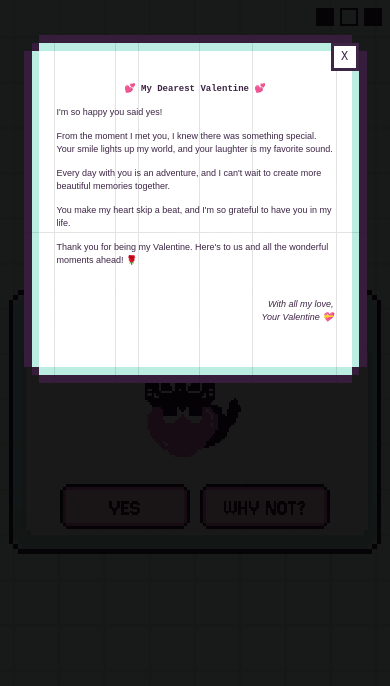
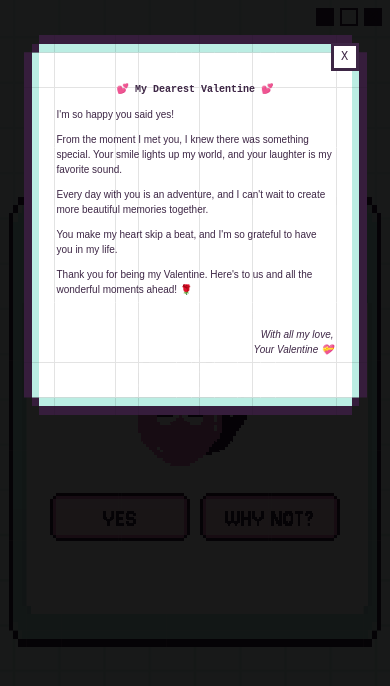
Before and after one commit to loopypoopp/willubemyvalentine, a plain HTML site: page index.html in a window 390 px wide. Both pictures are taken after a click on the picture 124 px from the left and 506 px from the top of the page. Drawn offline with Linux system fonts and the light colour scheme.

Commit message:
Update index.html

```diff
--- a/index.html
+++ b/index.html
@@ -98,7 +98,7 @@
         .container {
             max-width: 900px;
             width: 90%;
-            aspect-ratio: 2000 / 1421; /* Maintains original frame ratio */
+            aspect-ratio: 2000 / 1421; /* Maintains original frame ratio on desktop */
             position: relative;
             /* Using your frame as background */
             background: url('your-frame.png') center/contain no-repeat;
@@ -323,8 +323,11 @@
 
             .container {
                 width: 95%;
-                max-width: 500px;
-                padding: 7% 5%;
+                max-width: none; /* Remove max-width limit */
+                aspect-ratio: auto; /* Allow stretching on mobile */
+                min-height: 500px; /* Ensure minimum height */
+                background-size: 100% 100%; /* Stretch frame to fit */
+                padding: 60px 30px;
             }
 
             .frame-content {
@@ -338,12 +341,12 @@
             }
 
             .character {
-                max-width: 120px;
+                max-width: 140px;
                 margin: 15px 0;
             }
 
             .btn-image {
-                max-width: 150px;
+                max-width: 160px;
             }
 
             .buttons {
@@ -413,8 +416,10 @@
 
             .container {
                 width: 98%;
-                max-width: 380px;
-                padding: 6% 4%;
+                aspect-ratio: auto; /* Allow stretching */
+                min-height: 450px;
+                background-size: 100% 100%; /* Stretch frame */
+                padding: 50px 25px;
             }
 
             .frame-content {
@@ -422,18 +427,18 @@
             }
 
             .question {
-                font-size: 8px;
+                font-size: 9px;
                 line-height: 1.5;
                 margin: 8px 0 12px 0;
             }
 
             .character {
-                max-width: 100px;
+                max-width: 120px;
                 margin: 12px 0;
             }
 
             .btn-image {
-                max-width: 130px;
+                max-width: 140px;
             }
 
             .buttons {
@@ -460,12 +465,12 @@
             }
 
             .letter-content h2 {
-                font-size: 9px;
+                font-size: 10px;
                 margin-bottom: 12px;
             }
 
             .letter-content p {
-                font-size: 9px;
+                font-size: 10px;
                 margin-bottom: 10px;
                 line-height: 1.5;
             }
@@ -509,24 +514,32 @@
         /* Extra small phones */
         @media (max-width: 380px) {
             .container {
-                max-width: 340px;
-                padding: 5% 3%;
+                min-height: 400px;
+                padding: 45px 20px;
             }
 
             .question {
-                font-size: 7px;
+                font-size: 8px;
             }
 
             .character {
-                max-width: 80px;
+                max-width: 100px;
             }
 
             .btn-image {
-                max-width: 110px;
+                max-width: 120px;
             }
 
             .letter-content {
                 padding: 35px 20px;
+            }
+
+            .letter-content h2 {
+                font-size: 9px;
+            }
+
+            .letter-content p {
+                font-size: 9px;
             }
         }
     </style>
```
